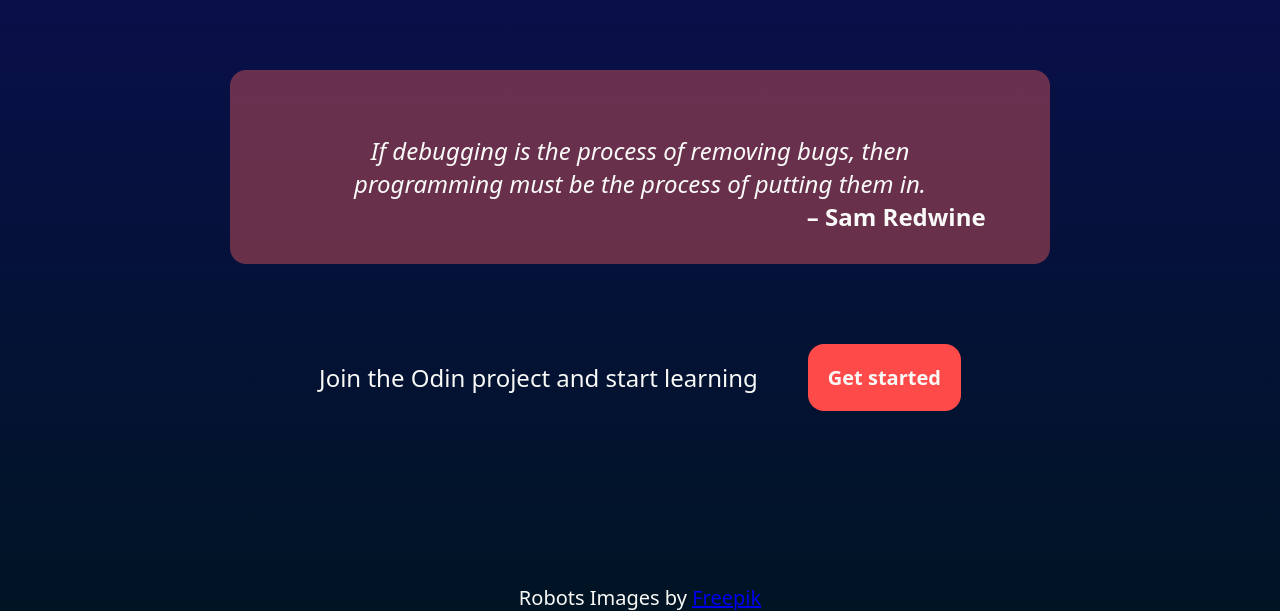
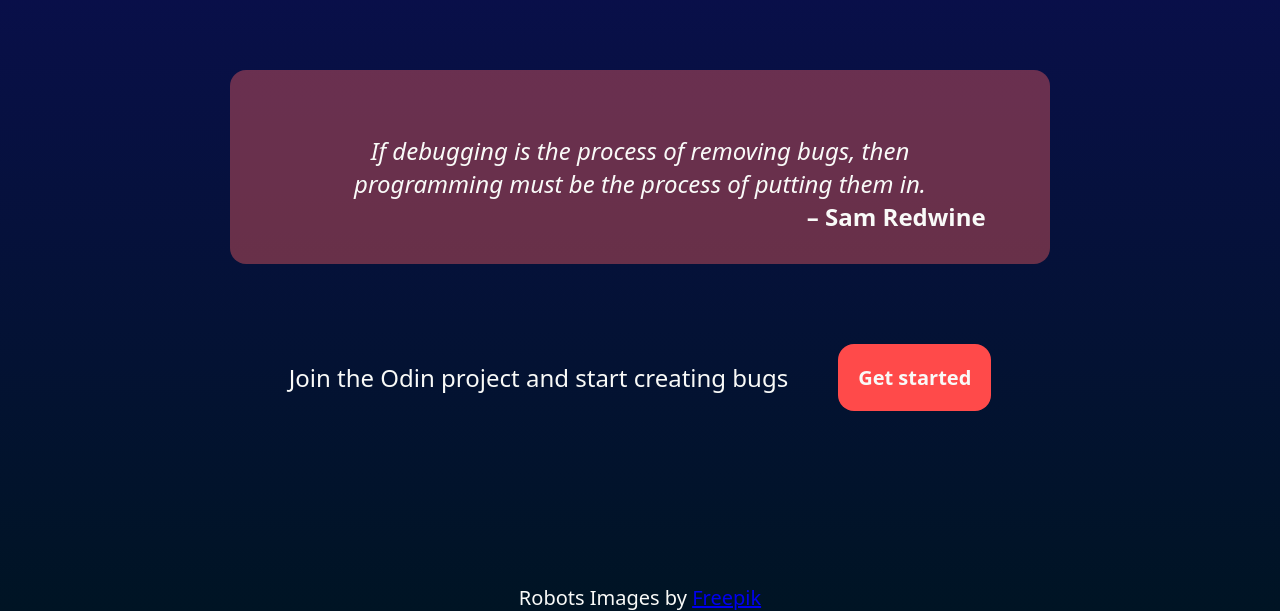
Before and after one commit to eLamine-dev/Landing-Page, a plain HTML site: page index.html in a window 1280 px wide. Shown: the part 1255-1866 px from the top of the page. Drawn offline with Linux system fonts and the light colour scheme.

Commit message:
modified sing-up section text

```diff
--- a/index.html
+++ b/index.html
@@ -61,7 +61,7 @@
         </div>
         <div class="sign-up">
             <div>
-                Join the Odin project and start learning
+                Join the Odin project and start creating bugs
             </div>
             <button>
                 <a href="https://www.theodinproject.com/sign_up">Get started</a>
```
